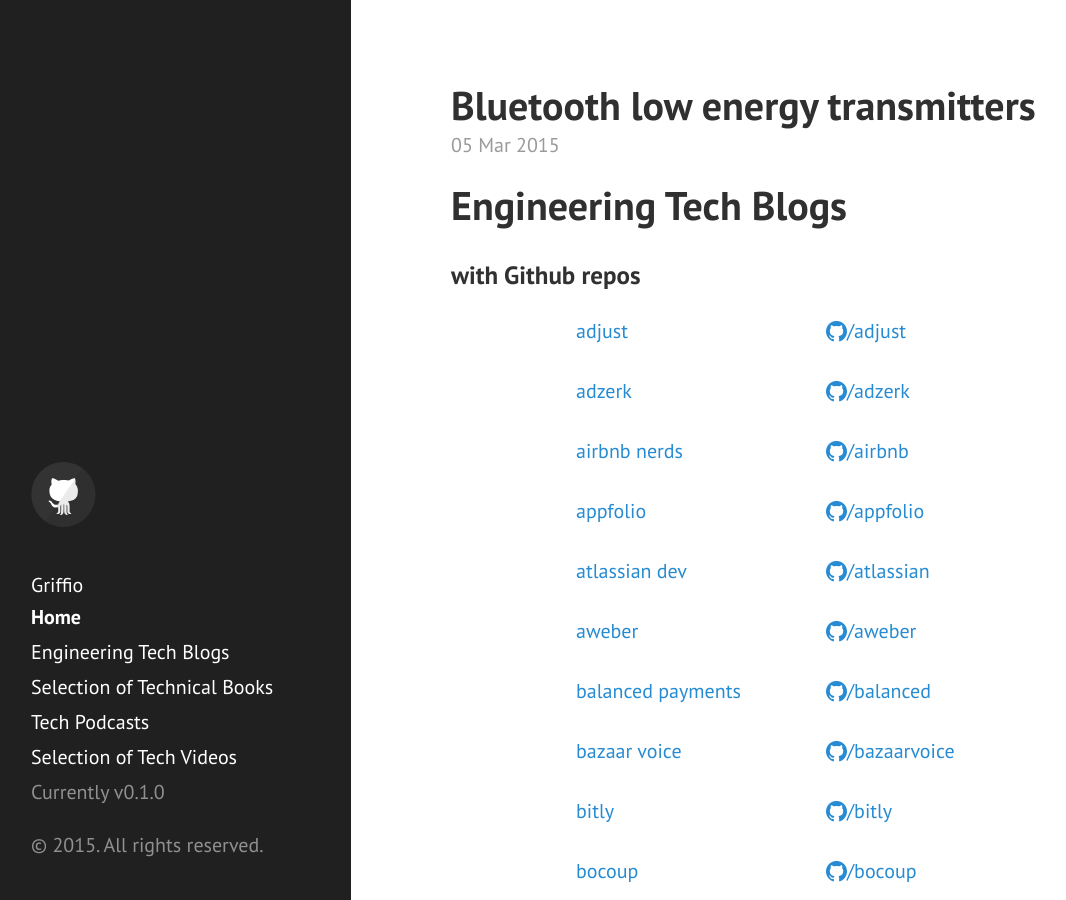
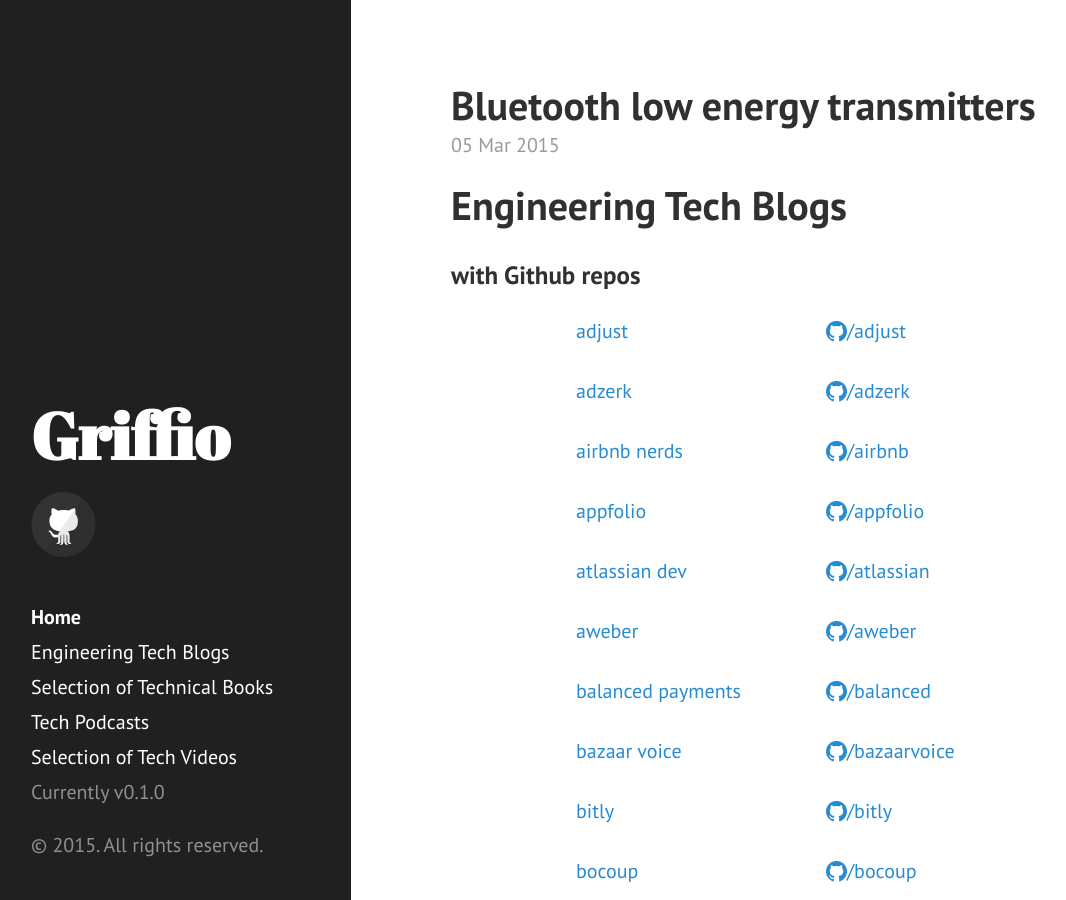
Before and after one commit to griffio/griffio.github.io, a Jekyll site: the page built from index.html, in a window 1280 px wide and 900 px high. Shown: the whole window, without its empty margins (9-1075 px from the left). Built offline with Jekyll 4.4.1, drawn with Linux system fonts in a browser that asks for light colours; nearby versions of some CDN libraries; the list of posts is cut into pages by our own code.

Commit message:
Update sidebar.html

```diff
--- a/_includes/sidebar.html
+++ b/_includes/sidebar.html
@@ -2,9 +2,9 @@
     <div class="container sidebar-sticky">
         <div class="sidebar-about">
             <h1>
+                <span>{{ site.title }}</span>
                 <a class="sidebar-nav-item" href="{{ site.github.repo }}">{% include github-icon-svg.html %}</a>
             </h1>
-            <a href="{{ site.baseurl }}">{{ site.title }}</a>
         </div>
 
         <nav class="sidebar-nav">
```
